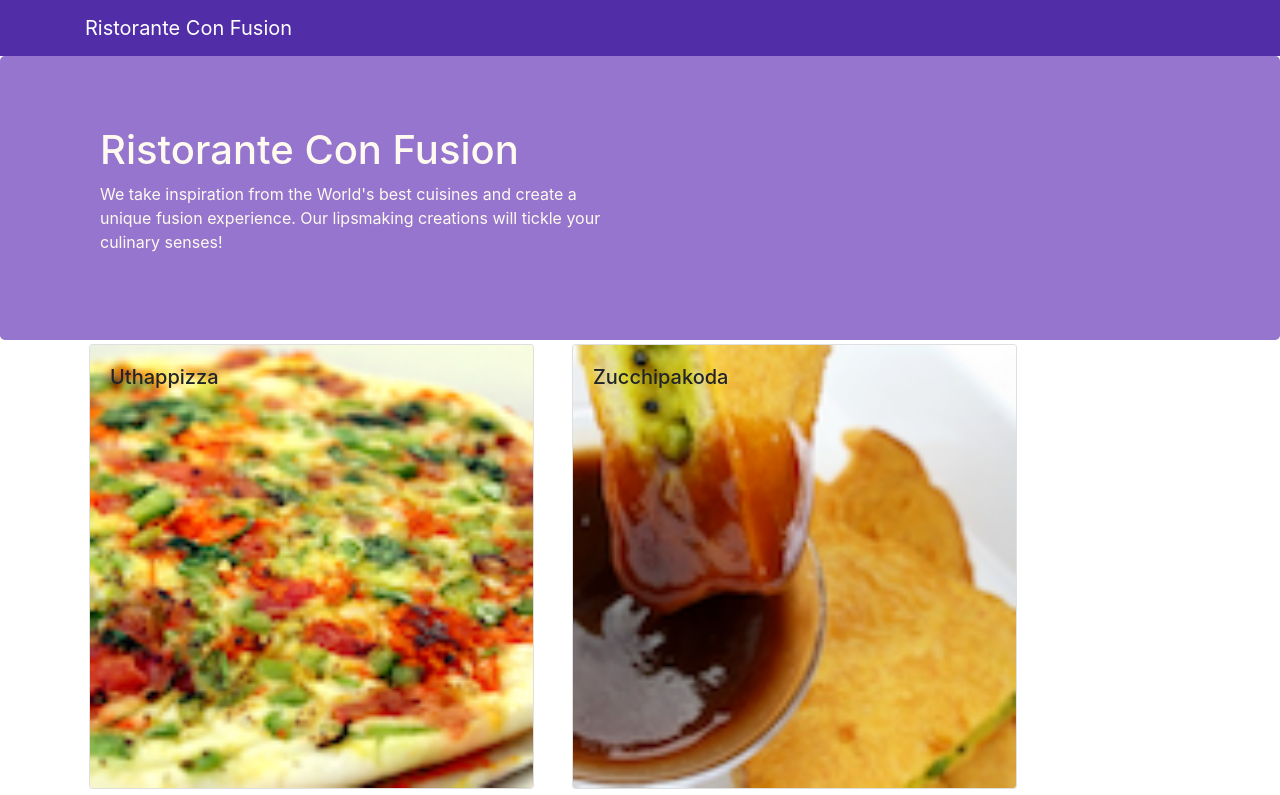
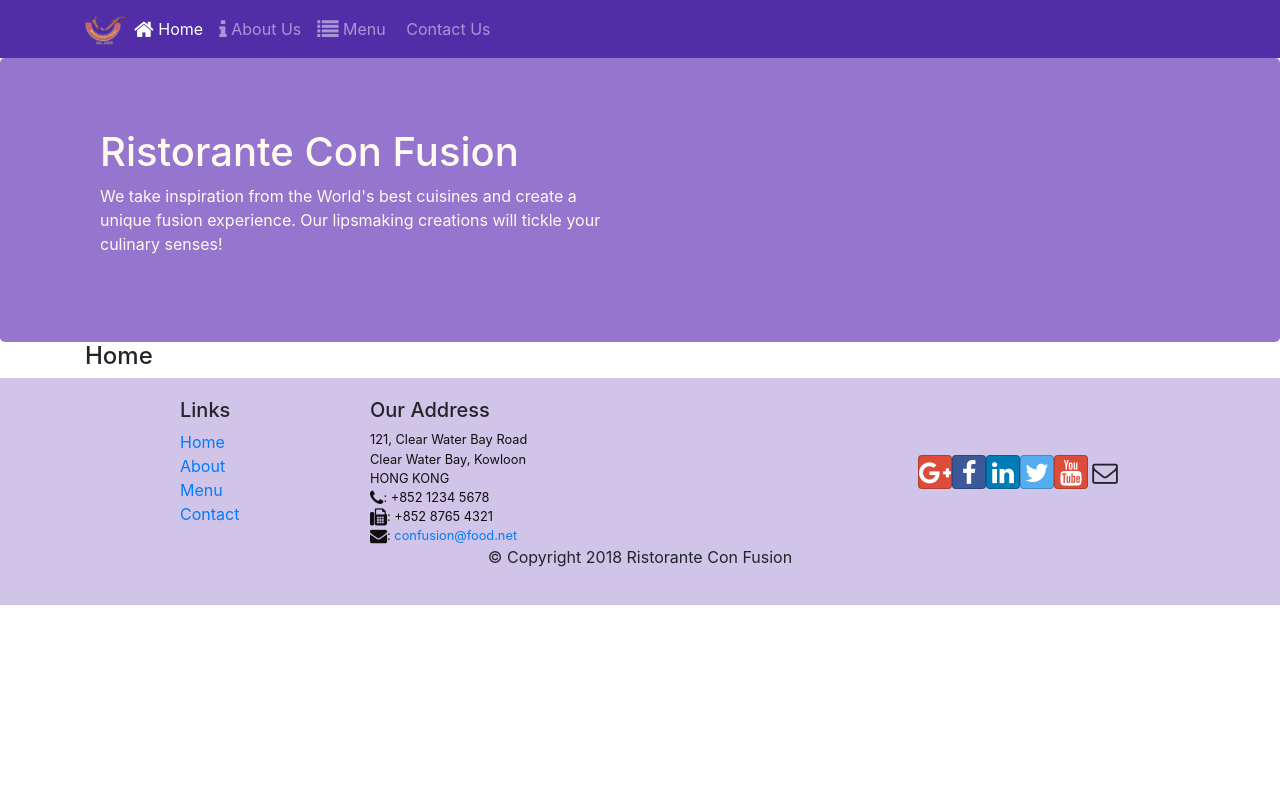
Before and after one commit to priyanshi0799/confusion, a React (Create React App) app: page /home in a window 1280 px wide. Shown: the top 795 px of the page. Built offline with nearby package versions, Linux system fonts and the light colour scheme.

Commit message:
React Router

```diff
--- a/src/App.js
+++ b/src/App.js
@@ -1,14 +1,17 @@
 import React, {Component} from 'react';
 import Main from './components/MainComponent';
 import './App.css';
+import { BrowserRouter } from 'react-router-dom';
 
 class App extends Component {
 
   render(){
   return (
-    <div>
-      <Main/>
-    </div>
+    <BrowserRouter>
+      <div>
+        <Main/>
+      </div>
+    </BrowserRouter>
   );
 }
 }
--- a/src/components/FooterComponent.js
+++ b/src/components/FooterComponent.js
@@ -1,4 +1,5 @@
 import React from 'react';
+import { Link } from 'react-router-dom';
 
 function Footer(props){
     return(
@@ -8,10 +9,10 @@ function Footer(props){
                 <div className="col-4 offset-1 col-sm-2">
                     <h5>Links</h5>
                     <ul className="list-unstyled">
-                        <li><a href="#">Home</a></li>
-                        <li><a href="#">About</a></li>
-                        <li><a href="#">Menu</a></li>
-                        <li><a href="contactus.html">Contact</a></li>
+                        <li><Link to="/home">Home</Link></li>
+                        <li><Link to="/aboutus">About</Link></li>
+                        <li><Link to="/menu">Menu</Link></li>
+                        <li><Link to="/contactus">Contact</Link></li>
                     </ul>
                 </div>
                 <div className="col-7 col-sm-5">
--- a/src/components/HeaderComponent.js
+++ b/src/components/HeaderComponent.js
@@ -1,13 +1,56 @@
 import React, {Component} from 'react';
-import { Navbar, NavbarBrand, Jumbotron } from 'reactstrap';
+import { Navbar, NavbarBrand, Jumbotron, Nav, NavbarToggler, Collapse, NavItem} from 'reactstrap';
+import { NavLink} from 'react-router-dom';
 
 class Header extends Component{
+
+    constructor(props){
+        super(props);
+        this.state = {
+            isNavOpen: false
+        };
+        this.toggleNav = this.toggleNav.bind(this);
+    }
+
+    toggleNav(){
+        this.setState({
+            isNavOpen: !this.state.isNavOpen
+        });
+    }
     render(){
         return(
             <>
-            <Navbar dark>
+            <Navbar dark expand="md">
                 <div className="container">
-                    <NavbarBrand href="/">Ristorante Con Fusion</NavbarBrand>
+                    <NavbarToggler onClick={this.toggleNav}/>
+                    <NavbarBrand className = "mr-auto" href="/">
+                        <img src="assets/images/logo.png" height="30" width="41" alt="Ristorante Con Fusion"></img>
+                    </NavbarBrand>
+
+                    <Collapse isOpen={this.state.isNavOpen} navbar>
+                    <Nav navbar>
+                        <NavItem>
+                            <NavLink className="nav-link" to="/home">
+                                <span className="fa fa-home fa-lg"></span> Home
+                            </NavLink>
+                        </NavItem>
+                        <NavItem>
+                            <NavLink className="nav-link" to="/aboutus">
+                                <span className="fa fa-info fa-lg"></span> About Us
+                            </NavLink>
+                        </NavItem>
+                        <NavItem>
+                            <NavLink className="nav-link" to="/menu">
+                                <span className="fa fa-list fa-lg"></span> Menu
+                            </NavLink>
+                        </NavItem>
+                        <NavItem>
+                            <NavLink className="nav-link" to="/contactus">
+                                <span className="fa fa-address fa-lg"></span> Contact Us
+                            </NavLink>
+                        </NavItem>
+                    </Nav>
+                    </Collapse>
                 </div>
             </Navbar>
             <Jumbotron>
--- /dev/null
+++ b/src/components/HomeComponent.js
@@ -0,0 +1,11 @@
+import React from 'react';
+
+function Home(props){
+    return(
+        <div className="container">
+            <h4>Home</h4>
+        </div>
+    );
+}
+
+export default Home;
--- a/src/components/MainComponent.js
+++ b/src/components/MainComponent.js
@@ -1,32 +1,35 @@
 import React, {Component} from 'react';
 
+import Home from './HomeComponent';
 import Menu from './MenuComponent';
 import { DISHES } from '../shared/dishes';
-import DishSelected from './dishDetailsComponent';
 import Header from './HeaderComponent';
 import Footer from './FooterComponent';
+
+import { Switch, Route, Redirect} from 'react-router-dom';
 
 class Main extends Component {
   constructor(props){
     super(props);
     this.state = {
-      dishes: DISHES,
-      selectedDish: null
+      dishes: DISHES
     };
   }
 
-  onDishSelect(dish){
-    this.setState({ selectedDish: dish });
+  render(){
+    const HomePage = ()=>{
+      return(
+        <Home/>
+      );
     }
-
-  render(){
   return (
     <div>
       <Header/>
-      <Menu dishes={this.state.dishes}
-      onClick={(dishId)=> this.onDishSelect(dishId)}/>
-      <DishSelected dish={this.state.dishes.filter((dish)=>
-          dish.id === this.state.selectedDish)[0]}/>
+      <Switch>
+        <Route path="/home" component={HomePage}/>
+        <Route exact path="/menu" component={()=> <Menu dishes={this.state.dishes}/>}/>
+        <Redirect to="/home"/>
+      </Switch>
       <Footer/>
     </div>
   );
```
